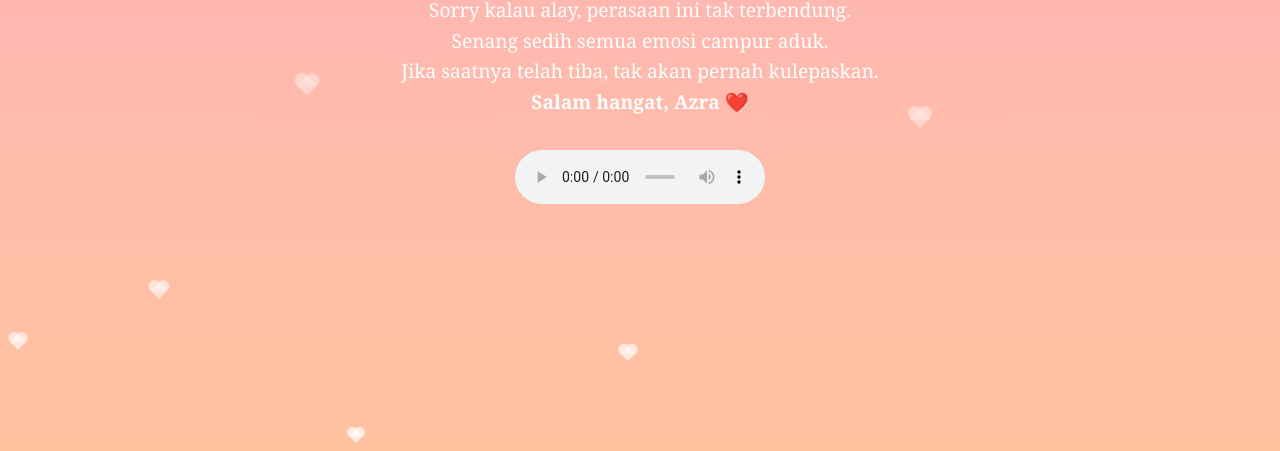
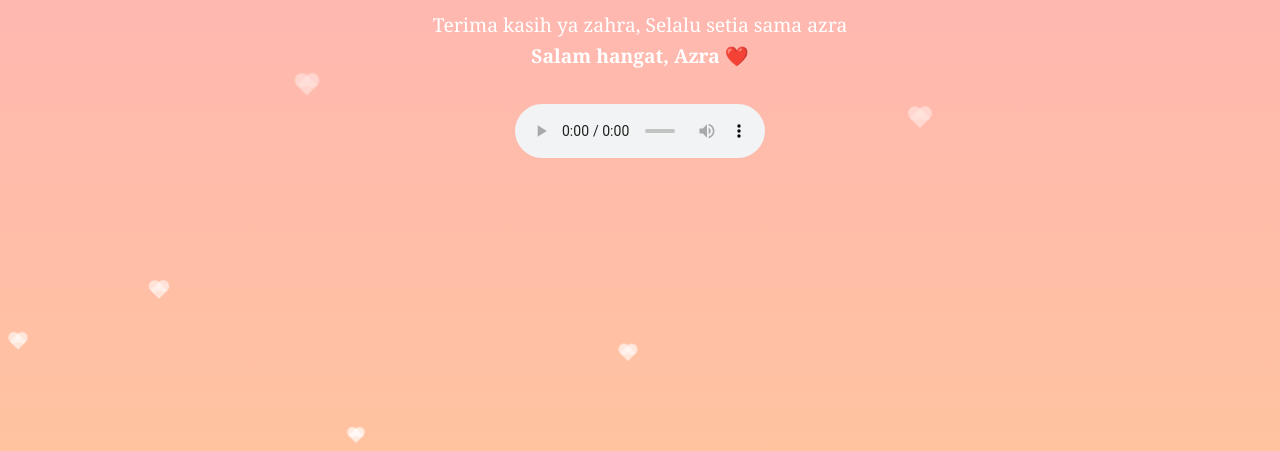
Before and after one commit to Raafiazra/zahra-web-byAzra, a plain HTML site: page index.html in a window 1280 px wide. Shown: the part 349-800 px from the top of the page. Drawn offline with Linux system fonts and the light colour scheme.

Commit message:
Modify message content for Zahra
Updated the message content in the HTML file.

```diff
--- a/index.html
+++ b/index.html
@@ -11,10 +11,7 @@
   <div class="container">
     <h1>Untuk Zahra ❤️</h1>
     <p class="message">
-      Apapun yang terjadi ku akan terus setia sampai mati Zahra.<br>
-      Sorry kalau alay, perasaan ini tak terbendung.<br>
-      Senang sedih semua emosi campur aduk.<br>
-      Jika saatnya telah tiba, tak akan pernah kulepaskan.<br>
+      Terima kasih ya zahra, Selalu setia sama azra<br>
       <strong>Salam hangat, Azra ❤️</strong>
     </p>
 
```
